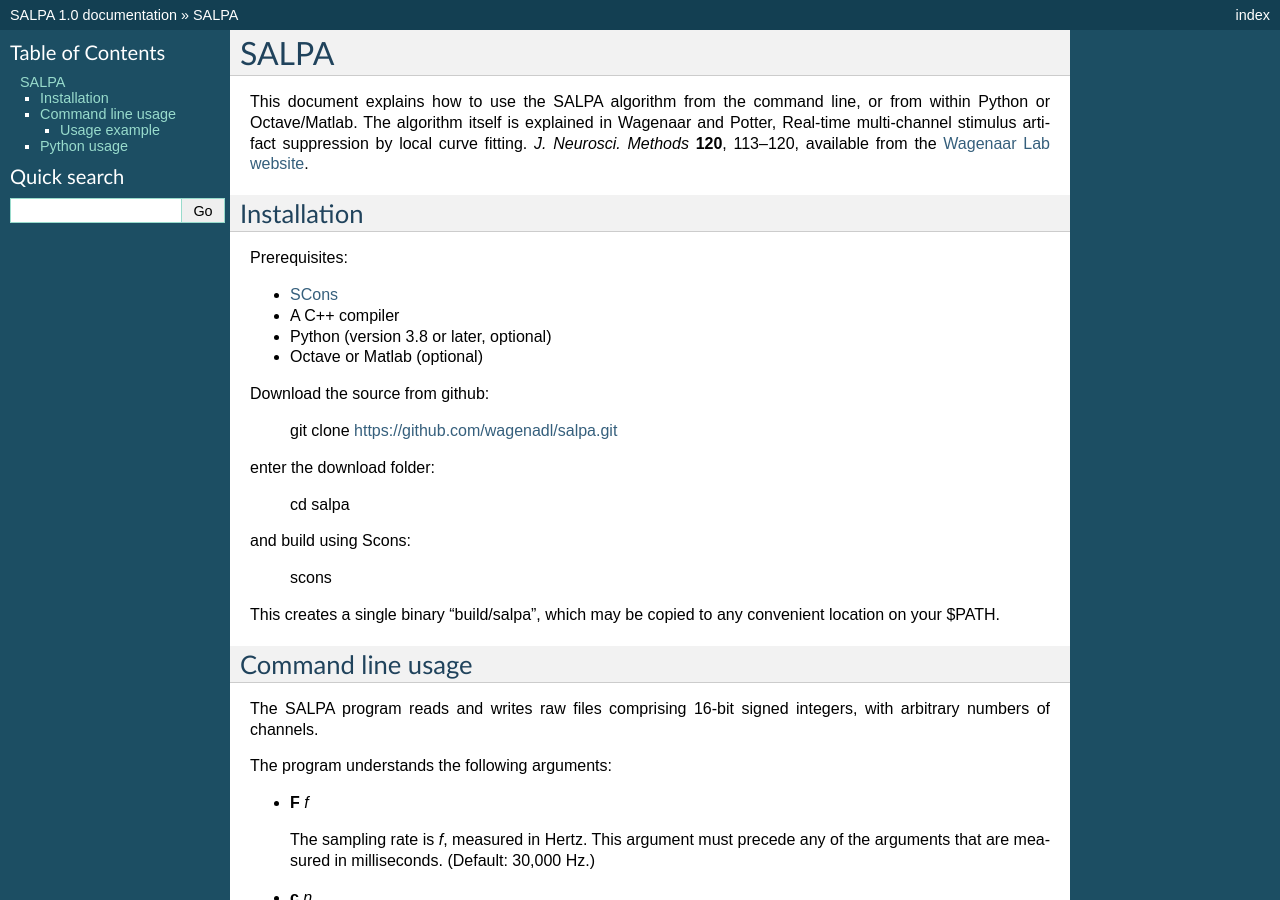
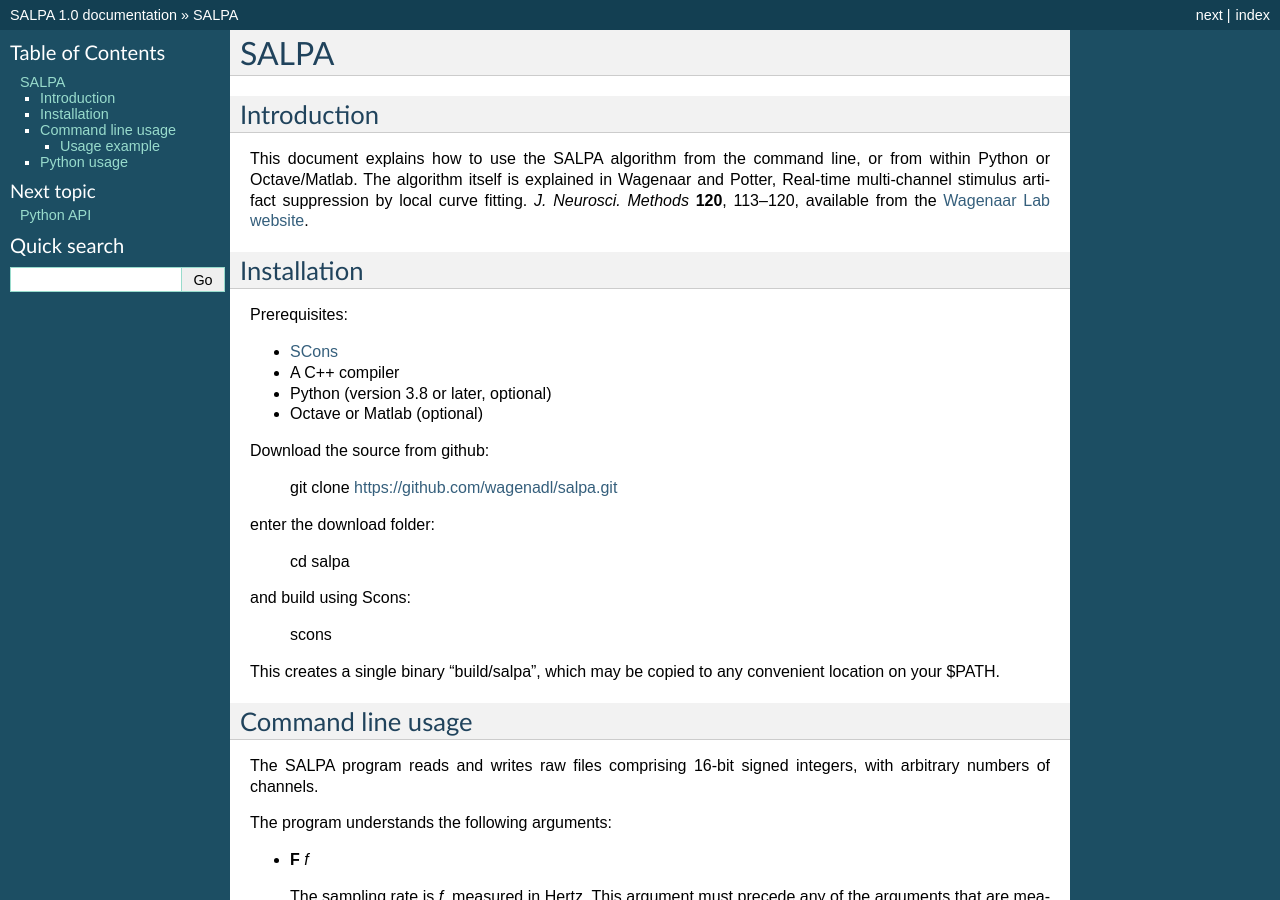
Before and after one commit to wagenadl/salpa, a Sphinx documentation site: the page built from docs/source/index.rst, in a window 1280 px wide and 900 px high. Built offline with Sphinx 7.4.7, drawn with Linux system fonts in a browser that asks for light colours.

```diff
--- a/docs/source/conf.py
+++ b/docs/source/conf.py
@@ -64,3 +64,8 @@ html_show_sourcelink = False
 # relative to this directory. They are copied after the builtin static files,
 # so a file named "default.css" will overwrite the builtin "default.css".
 html_static_path = ['_static']
+
+latex_engine = 'xelatex'
+latex_elements = {
+    'extraclassoptions': 'openany'
+    }
--- a/docs/source/index.rst
+++ b/docs/source/index.rst
@@ -5,6 +5,9 @@
 
 SALPA
 =====
+
+Introduction
+-----------------
 
 This document explains how to use the SALPA algorithm from the command line,
 or from within Python or Octave/Matlab. The algorithm itself is explained in
@@ -178,3 +181,10 @@ Python usage
 A Python module named “salpa” is provided to wrap around the binary.
 
 This module defines two functions: :ref:`salpaparams` and :ref:`salparun`.
+
+
+.. toctree::
+   :maxdepth: 1
+   :caption: TOC
+
+   python
```
